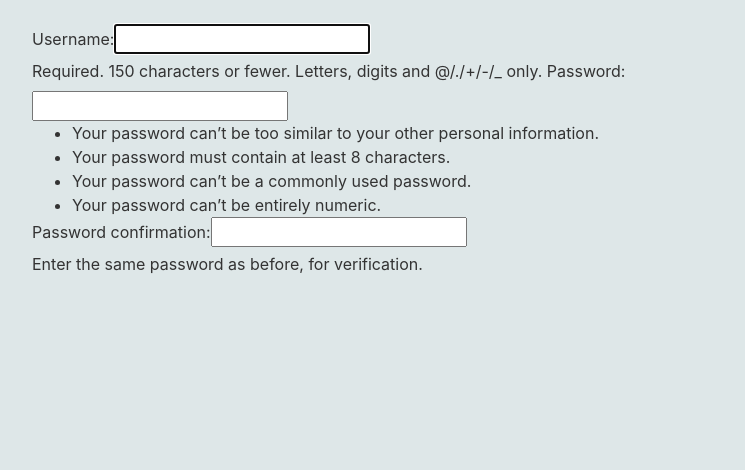
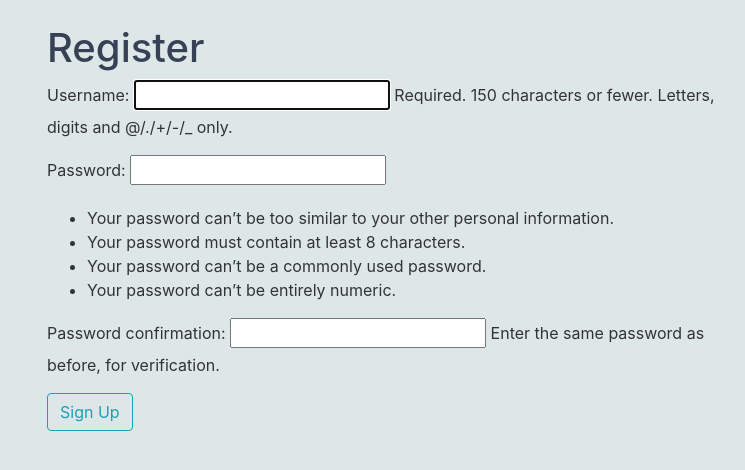
Before and after one commit to xpyrosh/joey, a Django app: page /UDictionary/register/ in a window 1280 px wide. Shown: the part 56-526 px from the top of the page, without its empty margins (53-798 px from the left). Run offline with Django 3.2, Linux system fonts and the light colour scheme; some libraries are stand-ins or nearby versions.

Commit message:
added register to nav bar, cleaned up formatting of register page

```diff
--- a/Dictionary/templates/Dictionary/base.html
+++ b/Dictionary/templates/Dictionary/base.html
@@ -35,7 +35,7 @@
             <!-- Navbar Right Side -->
             <div class="navbar-nav">
               <a class="nav-item nav-link" href="{% url 'UDictionary:login' %}">Login</a>
-              <a class="nav-item nav-link" href="#">Register</a>
+              <a class="nav-item nav-link" href="{% url 'UDictionary:register' %}">Register</a>
             </div>
           </div>
         </div>
--- a/Dictionary/templates/Dictionary/login.html
+++ b/Dictionary/templates/Dictionary/login.html
@@ -1,9 +1,9 @@
 {% extends "Dictionary/base.html" %}
 {% block content %}
-    <h1>LOGIN</h1>
+    <h1>Login</h1>
     <form method="post">
         {% csrf_token %}
         {{ form.as_p }}
-        <button type="submit">Login</button>
+        <button class= "btn btn-outline-info" type="submit">Login</button>
     </form>
 {% endblock content %}
--- a/Dictionary/templates/Dictionary/register.html
+++ b/Dictionary/templates/Dictionary/register.html
@@ -1,4 +1,13 @@
 {% extends "Dictionary/base.html" %}
 {% block content %}
-    {{ form }}
+<div class="container">
+    <h1>Register</h1>
+    <form method="post">
+        {% csrf_token %}
+        <fieldset class="form-group">
+        {{ form.as_p }}
+        <button class="btn btn-outline-info" type="submit">Sign Up</button>
+    </fieldset>
+    </form>
+</div>
 {% endblock content %}
--- a/Dictionary/urls.py
+++ b/Dictionary/urls.py
@@ -6,7 +6,7 @@ app_name = 'UDictionary'
 urlpatterns = [
     path('', views.index, name='index'),
     path('login/', LoginView.as_view(template_name='Dictionary/login.html'), name='login'),
-    path('register/', views.register, name='views'),
+    path('register/', views.register, name='register'),
     path('addword/', views.addword, name='addword'),
     path('results/', views.search, name='search'),
     path('results/<str:search_id>/', views.results, name='results')
```
